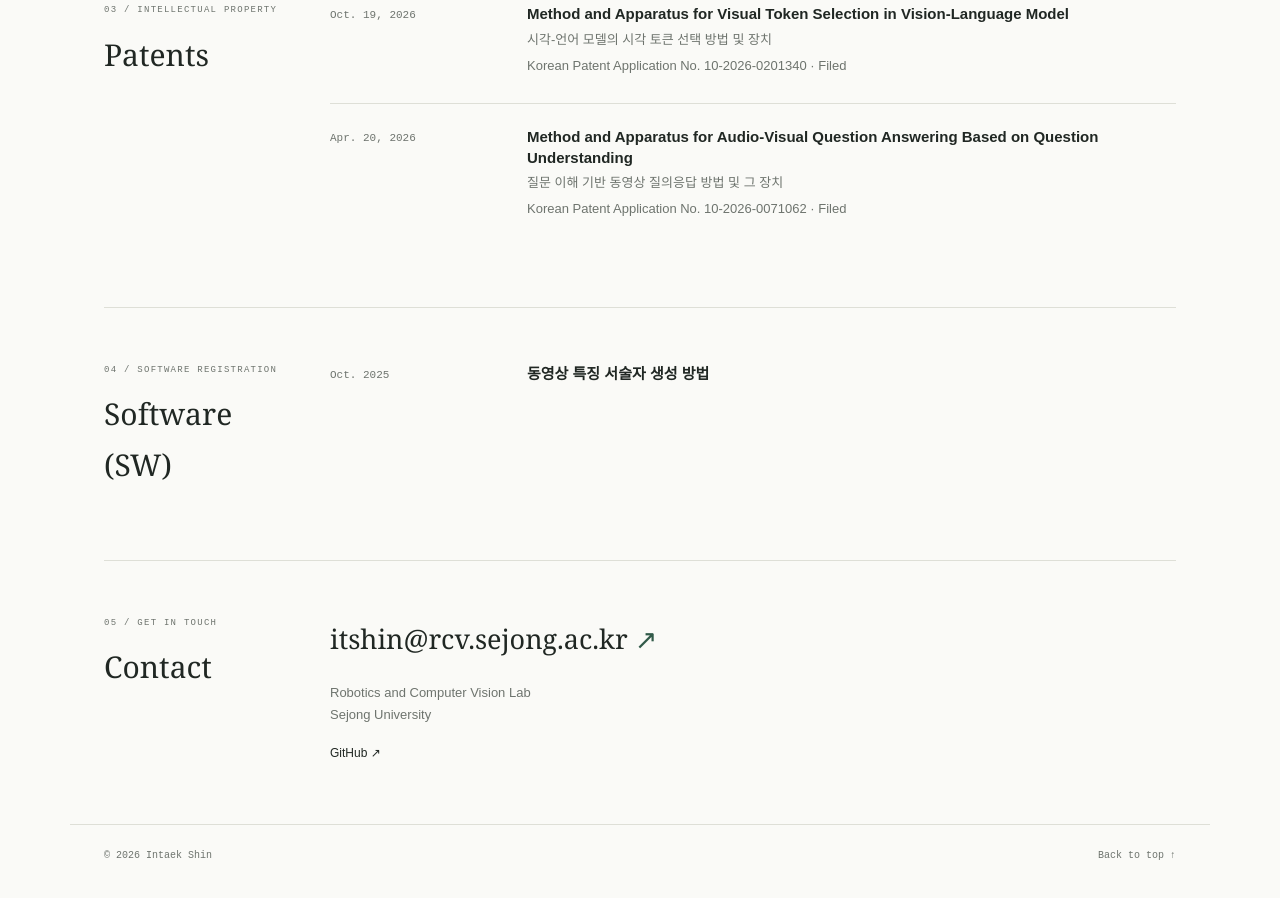
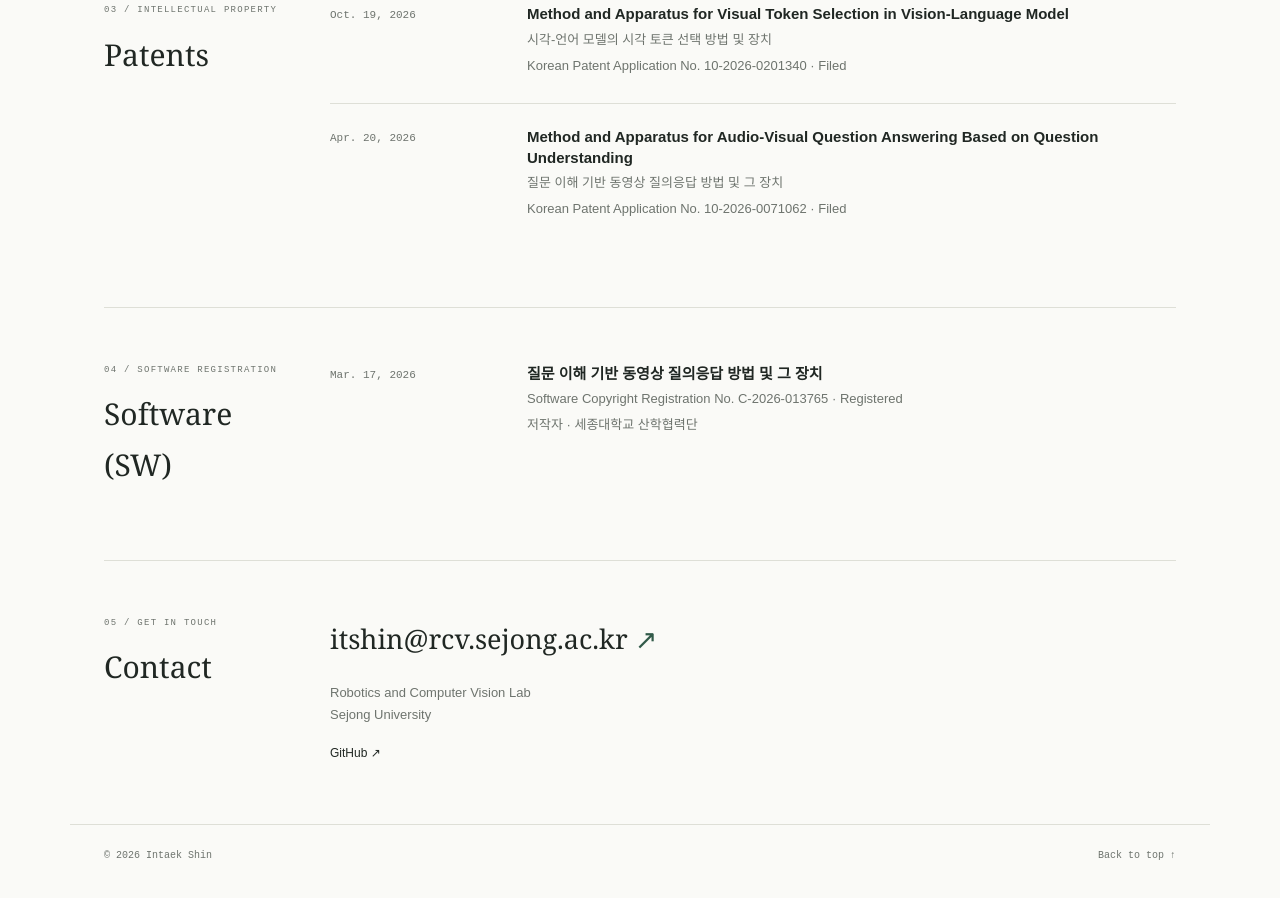
Before and after one commit to shin-in-taek/shin-in-taek.github.io, a plain HTML site: page index.html in a window 1280 px wide. Shown: the part 1846-2744 px from the top of the page. Drawn offline with Linux system fonts and the light colour scheme.

Commit message:
Correct software copyright registration and add SW navigation

```diff
--- a/index.html
+++ b/index.html
@@ -17,6 +17,7 @@
 <a href="#publications">Publications</a>
 <a href="#education">Education</a>
 <a href="#patents">Patents</a>
+<a href="#software">SW</a>
 <a href="#contact">Contact</a>
 </div>
 </div>
@@ -166,9 +167,11 @@
 </div>
 <div class="section-body timeline">
 <div class="education-row">
-<time>Oct. 2025</time>
+<time datetime="2026-03-17">Mar. 17, 2026</time>
 <div>
-<h3>동영상 특징 서술자 생성 방법</h3>
+<h3>질문 이해 기반 동영상 질의응답 방법 및 그 장치</h3>
+<p>Software Copyright Registration No. C-2026-013765 · Registered</p>
+<p>저작자 · 세종대학교 산학협력단</p>
 </div>
 </div>
 </div>
```
